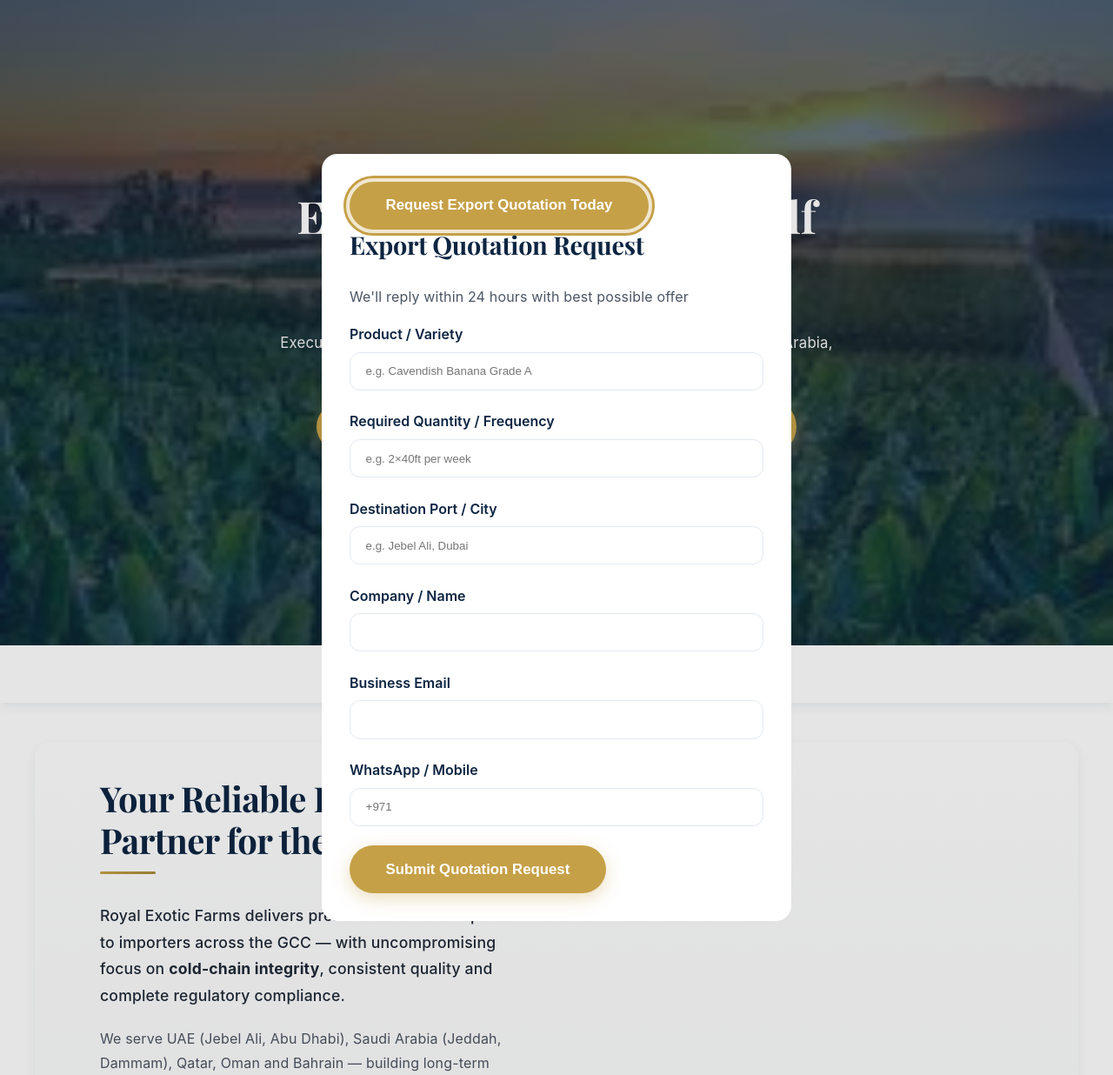
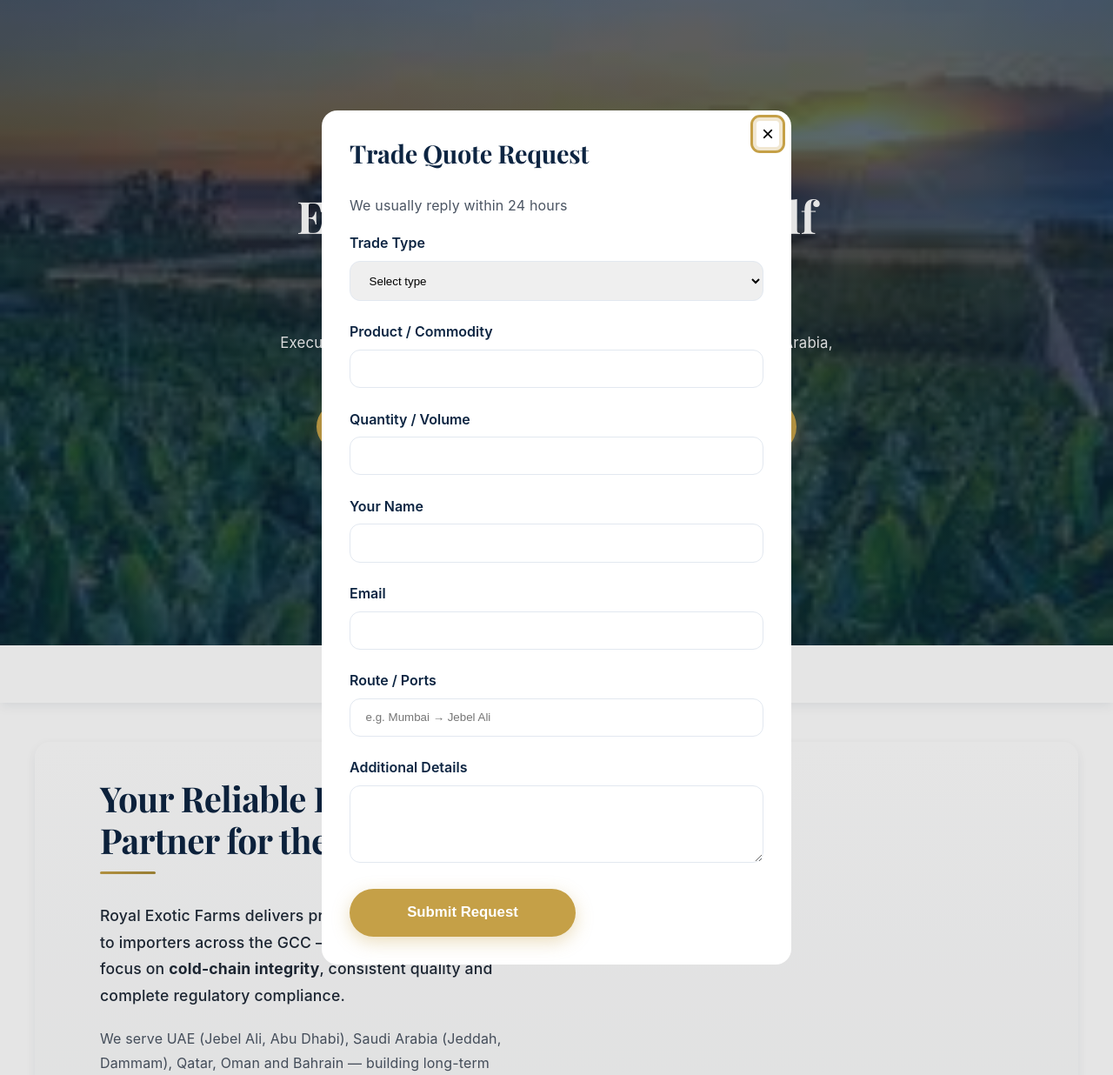
Before and after one commit to ITwArRiOr001/Royal-Exotic-Farms, a Flask app: page /exports in a window 1280 px wide, after a click on "Get Export / Import Quote". Shown: the whole page at 87% size. Run offline with Flask 3, Linux system fonts and the light colour scheme.

Commit message:
Update exports.html

```diff
--- a/templates/exports.html
+++ b/templates/exports.html
@@ -442,56 +442,62 @@
   </div>
 </section>
 
-<!-- Export Quote Modal -->
+<!-- Quote Modal -->
 <dialog class="modal" id="quoteModal" aria-label="Trade quote request modal">
   <div class="modal-content">
-    <button
-  type="button"
-  class="cta-btn primary large"
-  aria-label="Request export quotation"
-  onclick="openExportQuote()">
-  Request Export Quotation Today
-</button>
+    <button type="button"
+            class="modal-close"
+            aria-label="Close quote modal"
+            onclick="closeModal('quoteModal')">×</button>
 
-    <h3>Export Quotation Request</h3>
-    <p class="modal-subtitle">We'll reply within 24 hours with best possible offer</p>
+    <h3>Trade Quote Request</h3>
+    <p class="modal-subtitle">We usually reply within 24 hours</p>
 
     <form action="/submit-form" method="POST" novalidate>
-      <input type="hidden" name="form_type" value="Export Quote"/>
+      <input type="hidden" name="form_type" value="Quote Request"/>
 
       <div class="form-grid">
         <div class="form-group">
-          <label for="product">Product / Variety</label>
-          <input type="text" id="product" name="product" placeholder="e.g. Cavendish Banana Grade A" required/>
+          <label for="type">Trade Type</label>
+          <select id="type" name="type" required>
+            <option value="" disabled selected>Select type</option>
+            <option value="Export">Export from India</option>
+            <option value="Import">Import to India</option>
+          </select>
         </div>
 
         <div class="form-group">
-          <label for="quantity">Required Quantity / Frequency</label>
-          <input type="text" id="quantity" name="quantity" placeholder="e.g. 2×40ft per week" required/>
+          <label for="product">Product / Commodity</label>
+          <input type="text" id="product" name="product" required/>
         </div>
       </div>
 
       <div class="form-group">
-        <label for="destination">Destination Port / City</label>
-        <input type="text" id="destination" name="destination" placeholder="e.g. Jebel Ali, Dubai" required/>
+        <label for="quantity">Quantity / Volume</label>
+        <input type="text" id="quantity" name="quantity" required/>
       </div>
 
       <div class="form-group">
-        <label for="name">Company / Name</label>
+        <label for="name">Your Name</label>
         <input type="text" id="name" name="name" required/>
       </div>
 
       <div class="form-group">
-        <label for="email">Business Email</label>
+        <label for="email">Email</label>
         <input type="email" id="email" name="email" required/>
       </div>
 
       <div class="form-group">
-        <label for="phone">WhatsApp / Mobile</label>
-        <input type="tel" id="phone" name="phone" placeholder="+971"/>
+        <label for="route">Route / Ports</label>
+        <input type="text" id="route" name="route" placeholder="e.g. Mumbai → Jebel Ali" required/>
       </div>
 
-      <button type="submit" class="cta-btn full-width">Submit Quotation Request</button>
+      <div class="form-group">
+        <label for="message">Additional Details</label>
+        <textarea id="message" name="message" rows="4"></textarea>
+      </div>
+
+      <button type="submit" class="cta-btn full-width">Submit Request</button>
     </form>
   </div>
 </dialog>
```
